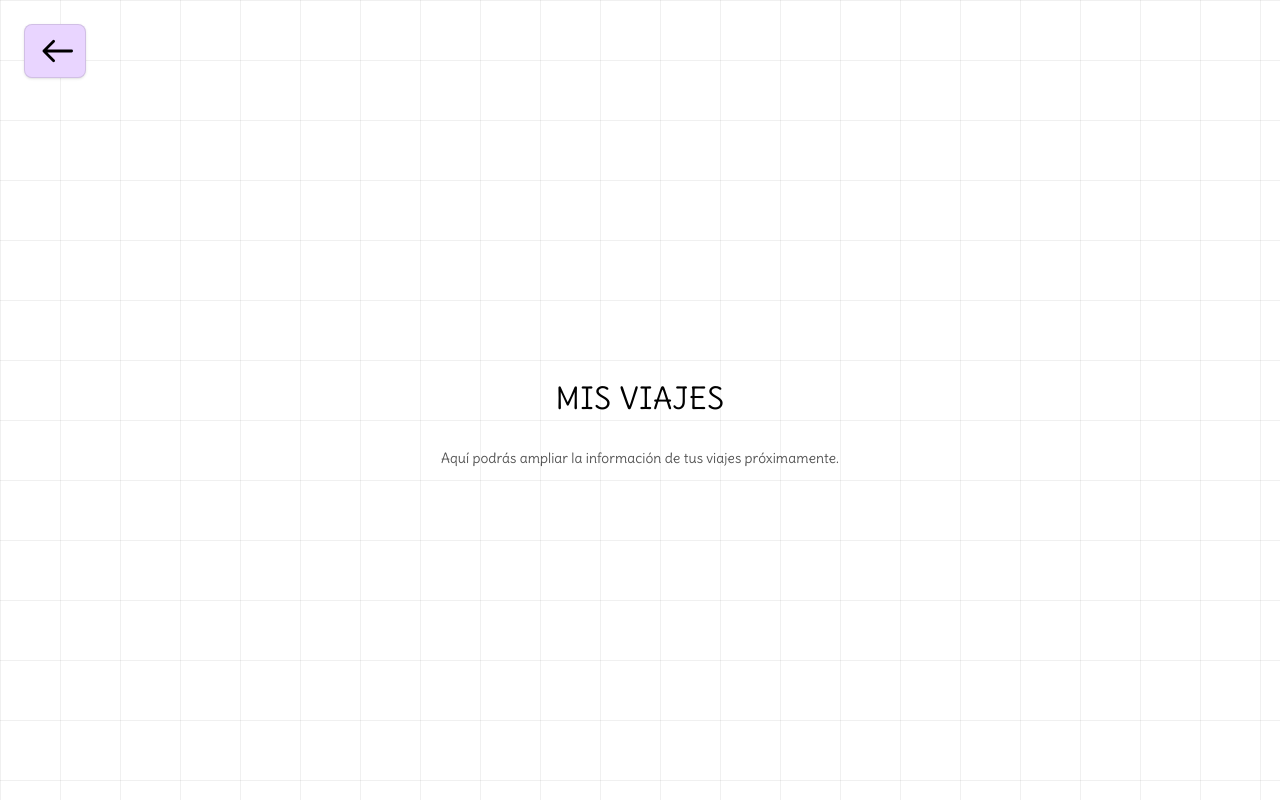
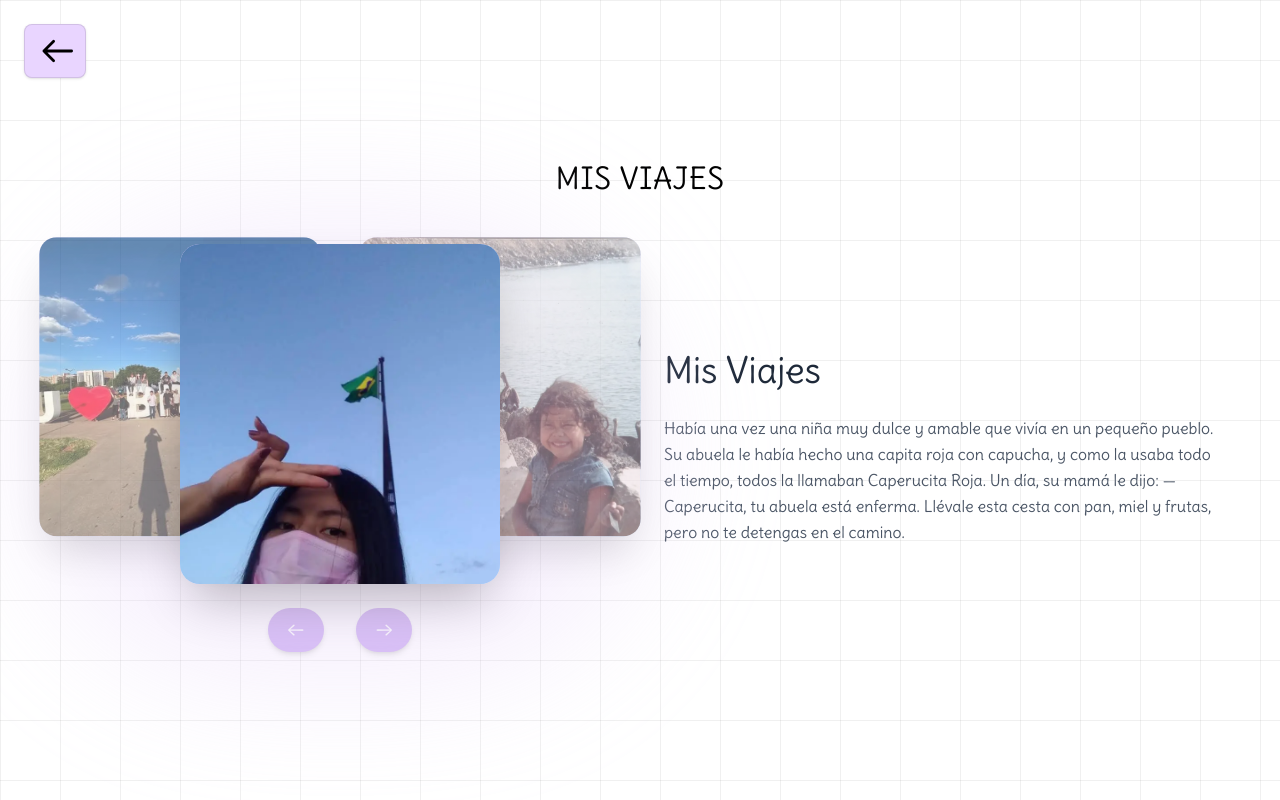
Before and after one commit to lunamideros2003/proyecto_portafolioo, a Next.js app: page /viajes in a window 1280 px wide. Built offline with nearby package versions, Linux system fonts and the light colour scheme.

Commit message:
carrusel viajes

```diff
--- a/src/app/viajes/page.tsx
+++ b/src/app/viajes/page.tsx
@@ -1,17 +1,163 @@
 "use client";
 
+import React, { useState, useEffect } from "react";
 import BackButton from "../../components/BackButton";
 
 export default function ViajesPage() {
+  // 🖼️ Lista de 10 imágenes en el orden especificado
+  const images = [
+    "/viajes/brasil.webp",
+    "/viajes/brasil_dos.webp",
+    "/viajes/chile.webp",
+    "/viajes/chile_dos.webp",
+    "/viajes/ecuador.webp",
+    "/viajes/ecuador_dos.webp",
+    "/viajes/paraguay.webp",
+    "/viajes/paraguay_dos.webp",
+    "/viajes/peru.webp",
+    "/viajes/peru_dos.webp",
+  ];
+
+  // ✨ Textos que cambiarán cada 2 fotos (5 textos iguales por ahora)
+  const texts = [
+    {
+      title: "Mis Viajes",
+      description: "Había una vez una niña muy dulce y amable que vivía en un pequeño pueblo. Su abuela le había hecho una capita roja con capucha, y como la usaba todo el tiempo, todos la llamaban Caperucita Roja. Un día, su mamá le dijo: —Caperucita, tu abuela está enferma. Llévale esta cesta con pan, miel y frutas, pero no te detengas en el camino.",
+    },
+    {
+      title: "Mis Viajes",
+      description: "Había una vez una niña muy dulce y amable que vivía en un pequeño pueblo. Su abuela le había hecho una capita roja con capucha, y como la usaba todo el tiempo, todos la llamaban Caperucita Roja. Un día, su mamá le dijo: —Caperucita, tu abuela está enferma. Llévale esta cesta con pan, miel y frutas, pero no te detengas en el camino.",
+    },
+    {
+      title: "Mis Viajes",
+      description: "Había una vez una niña muy dulce y amable que vivía en un pequeño pueblo. Su abuela le había hecho una capita roja con capucha, y como la usaba todo el tiempo, todos la llamaban Caperucita Roja. Un día, su mamá le dijo: —Caperucita, tu abuela está enferma. Llévale esta cesta con pan, miel y frutas, pero no te detengas en el camino.",
+    },
+    {
+      title: "Mis Viajes",
+      description: "Había una vez una niña muy dulce y amable que vivía en un pequeño pueblo. Su abuela le había hecho una capita roja con capucha, y como la usaba todo el tiempo, todos la llamaban Caperucita Roja. Un día, su mamá le dijo: —Caperucita, tu abuela está enferma. Llévale esta cesta con pan, miel y frutas, pero no te detengas en el camino.",
+    },
+    {
+      title: "Mis Viajes",
+      description: "Había una vez una niña muy dulce y amable que vivía en un pequeño pueblo. Su abuela le había hecho una capita roja con capucha, y como la usaba todo el tiempo, todos la llamaban Caperucita Roja. Un día, su mamá le dijo: —Caperucita, tu abuela está enferma. Llévale esta cesta con pan, miel y frutas, pero no te detengas en el camino.",
+    },
+  ];
+
+  // Estado del índice actual
+  const [currentImageIndex, setCurrentImageIndex] = useState(0);
+
+  // Cambia automáticamente la imagen
+  useEffect(() => {
+    const interval = setInterval(() => {
+      setCurrentImageIndex((prev) => (prev + 1) % images.length);
+    }, 3500);
+    return () => clearInterval(interval);
+  }, [images.length]);
+
+  // 🔹 Texto que cambia cada 2 fotos
+  const currentText = texts[Math.floor(currentImageIndex / 2) % texts.length];
+
+  // Botones manuales
+  const handleNext = () => {
+    setCurrentImageIndex((prev) => (prev + 1) % images.length);
+  };
+
+  const handlePrev = () => {
+    setCurrentImageIndex((prev) => (prev - 1 + images.length) % images.length);
+  };
+
   return (
     <>
       <BackButton />
-      <div className="min-h-screen grid place-items-center p-8 pt-20">
-        <main className="w-full max-w-4xl grid gap-8">
-          <h1 className="text-center font-semibold tracking-wide uppercase text-black text-3xl">MIS VIAJES</h1>
-          <p className="text-center text-sm opacity-70">Aquí podrás ampliar la información de tus viajes próximamente.</p>
-        </main>
-      </div>
+      <section className="py-20 relative overflow-hidden min-h-screen">
+        <div className="container mx-auto px-6 pt-20">
+          <h1 className="text-center font-semibold tracking-wide uppercase text-black text-3xl mb-12">
+            MIS VIAJES
+          </h1>
+
+          <div className="flex flex-col lg:flex-row items-center gap-12 max-w-6xl mx-auto">
+            {/* 🎠 Carrusel */}
+            <div className="lg:w-1/2 relative flex flex-col items-center justify-center">
+              <div className="absolute inset-0 bg-[#E6D3F9] rounded-full blur-3xl opacity-40 transform scale-110" />
+
+              <div className="relative w-full max-w-xs mx-auto h-[340px]">
+                {images.map((img, index) => {
+                  const offset =
+                    (index - currentImageIndex + images.length) % images.length;
+                  let transform = "";
+                  let zIndex = 0;
+                  let opacity = 0;
+
+                  if (offset === 0) {
+                    transform = "translateX(0) translateY(0) scale(1)";
+                    zIndex = 30;
+                    opacity = 1;
+                  } else if (offset === 1) {
+                    transform = "translateX(50%) translateY(-8%) scale(0.88)";
+                    zIndex = 20;
+                    opacity = 0.6;
+                  } else if (offset === images.length - 1) {
+                    transform = "translateX(-50%) translateY(-8%) scale(0.88)";
+                    zIndex = 10;
+                    opacity = 0.6;
+                  } else {
+                    transform = "translateX(0) translateY(0) scale(0.5)";
+                    zIndex = 0;
+                    opacity = 0;
+                  }
+
+                  return (
+                    <div
+                      key={index}
+                      className="absolute inset-0 transition-all duration-700 ease-in-out"
+                      style={{
+                        transform,
+                        zIndex,
+                        opacity,
+                      }}
+                    >
+                      <div className="w-full h-full rounded-[20px] overflow-hidden shadow-2xl bg-gradient-to-br from-purple-200 to-blue-200">
+                        <img
+                          src={img}
+                          alt={`Foto de viaje ${index + 1}`}
+                          className="w-full h-full object-cover"
+                        />
+                      </div>
+                    </div>
+                  );
+                })}
+              </div>
+
+              {/* Botones */}
+              <div className="flex items-center justify-center gap-8 mt-6">
+                <button
+                  onClick={handlePrev}
+                  className="bg-[#D4B9F5] hover:bg-[#C8A6F0] text-white text-xl font-semibold px-5 py-2 rounded-full shadow-md transition-all duration-300 hover:scale-105 active:scale-95"
+                  aria-label="Imagen anterior"
+                >
+                  ←
+                </button>
+                <button
+                  onClick={handleNext}
+                  className="bg-[#D4B9F5] hover:bg-[#C8A6F0] text-white text-xl font-semibold px-5 py-2 rounded-full shadow-md transition-all duration-300 hover:scale-105 active:scale-95"
+                  aria-label="Imagen siguiente"
+                >
+                  →
+                </button>
+              </div>
+            </div>
+
+            {/* 📖 Texto que cambia */}
+            <div className="lg:w-1/2 text-center lg:text-left space-y-6 transition-all duration-700 ease-in-out">
+              <h2 className="text-4xl font-bold text-gray-800">
+                {currentText.title}
+              </h2>
+              <p className="text-gray-600 leading-relaxed">
+                {currentText.description}
+              </p>
+            </div>
+          </div>
+        </div>
+      </section>
     </>
   );
 }
```
